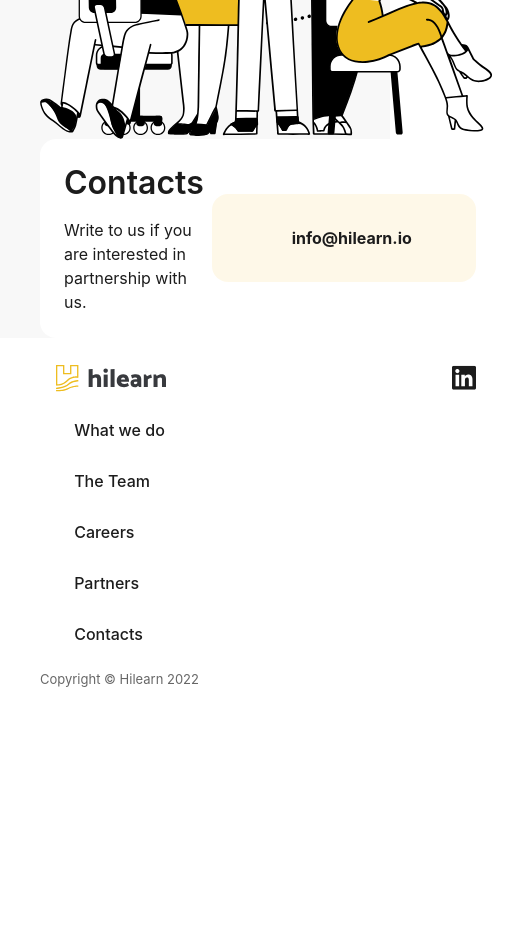
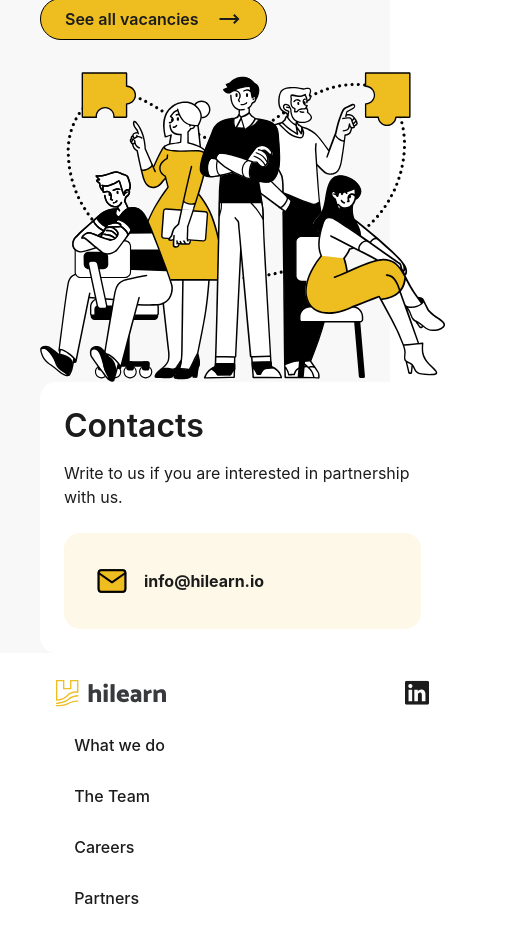
Before and after one commit to hilearn/website, a Next.js app: page / in a window 390 px wide. Shown: the part 4020-4956 px from the top of the page, 532 px wide, since content can reach past the window. Before the commit the page ends 4723 px from the top, so only its background shows below. Built offline with nearby package versions, Linux system fonts and the light colour scheme.

Commit message:
add contacts responsiveness

```diff
--- a/src/components/common/Contacts.tsx
+++ b/src/components/common/Contacts.tsx
@@ -6,16 +6,27 @@ import email from '../../../public/images/mail.svg';
 
 const Container = styled.div`
   display: flex;
+  flex-direction: row;
   justify-content: space-between;
   align-items: center;
   width: 100%;
   border-radius: 16px;
   background-color: #fff;
   padding: 16px;
+  @media (max-width: ${({ theme }) => theme.breakpoints.m}) {
+    flex-direction: column;
+    align-items: flex-start;
+    padding: 24px;
+  };
 `;
 
 const Texts = styled.div`
   padding: 8px;
+  margin-bottom: 0;
+  @media (max-width: ${({ theme }) => theme.breakpoints.m}) {
+    padding: 0;
+    margin-bottom: 24px;
+  };
 `;
 
 const Email = styled.div`
@@ -24,6 +35,14 @@ const Email = styled.div`
   padding: 32px 64px;
   background-color: ${({ theme }) => theme.colors.secondary};
   border-radius: 16px;
+  width: auto;
+  box-sizing: border-box;
+  @media (max-width: ${({ theme }) => theme.breakpoints.m}) {
+    width: 100%;
+  };
+  @media (max-width: ${({ theme }) => theme.breakpoints.l}) {
+    padding: 32px;
+  };
 `;
 
 const StyledTitle = styled(Typography)`
```
